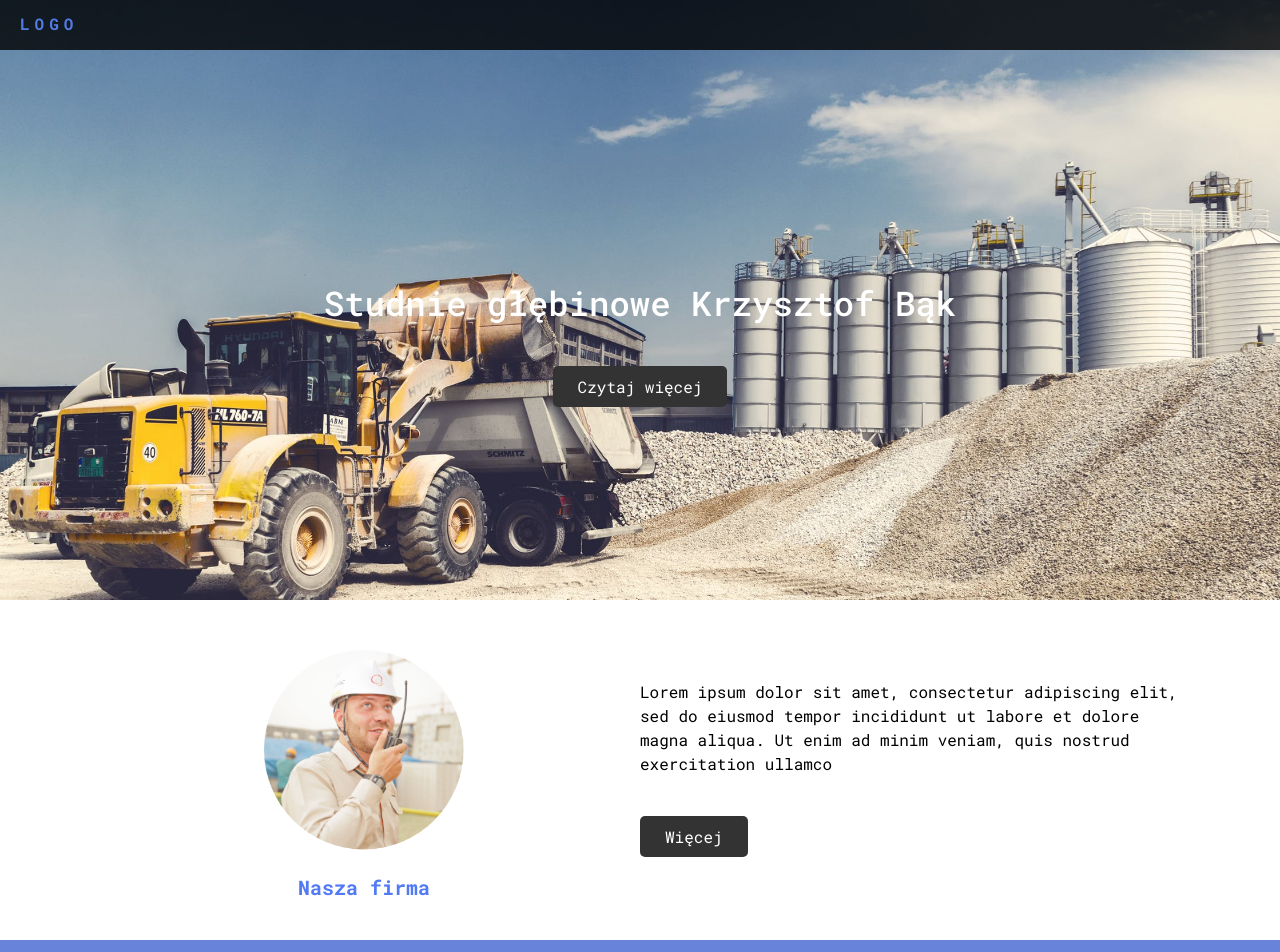
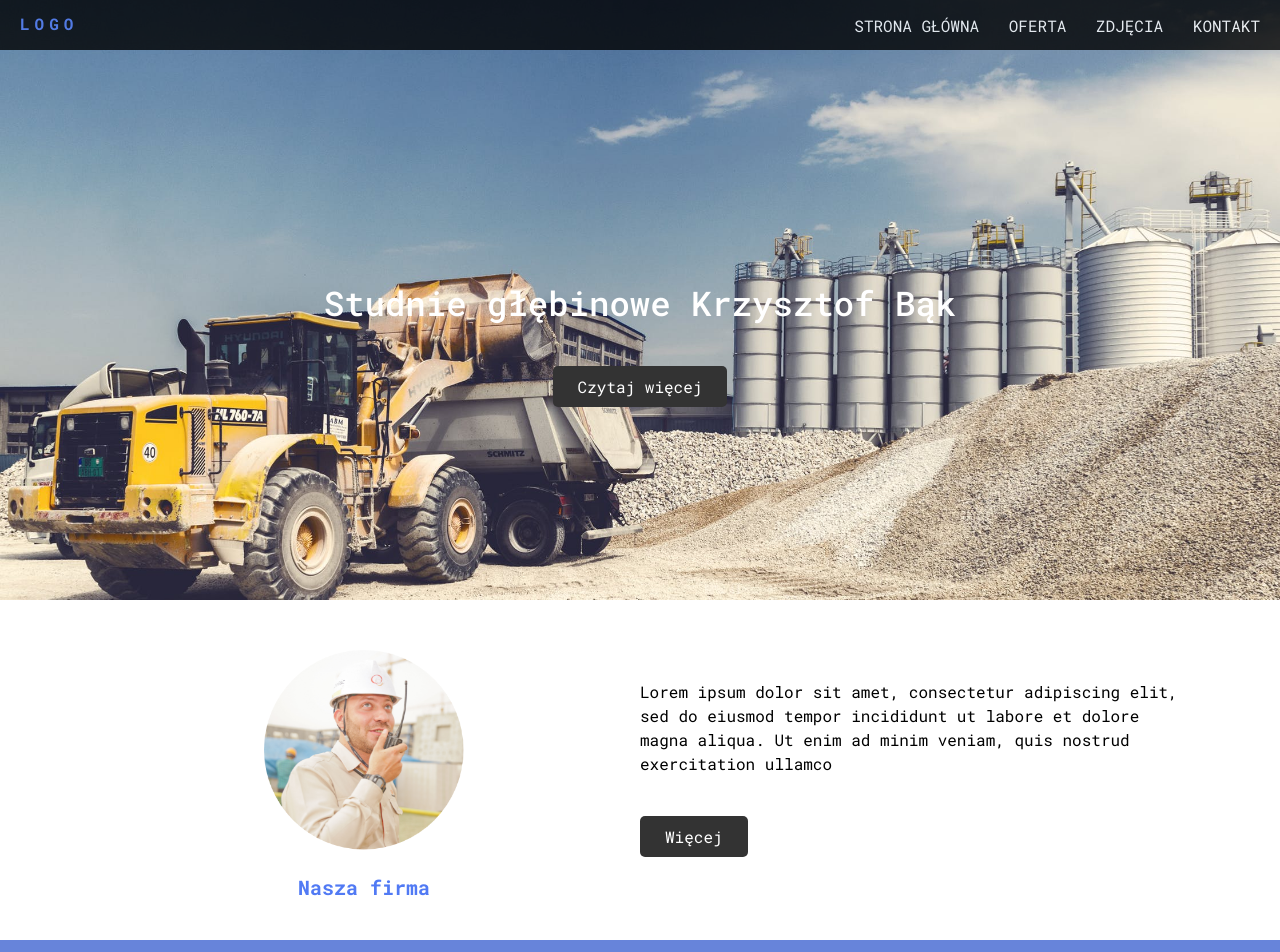
Before and after one commit to slawomirbak/studne_glebinowe, a Jekyll site: the page built from index.html, in a window 1280 px wide and 1400 px high. Shown: the top 952 px of the window. Built offline with Jekyll 4.4.1, drawn with Linux system fonts in a browser that asks for light colours; grey boxes are pictures that could not be loaded.

Commit message:
fix nav bug

```diff
--- a/_includes/nav.html
+++ b/_includes/nav.html
@@ -3,7 +3,7 @@
     <div class="hero-logo">
         <a href="/">LOGO</a>
     </div>
-    <nav class="hero-nav" role="navigation">
+    <nav class="hero-nav nav-preload" role="navigation">
         <div id="menuToggle">
             <input type="checkbox" />
             <span></span>
--- a/_sass/1-modules/nav.sass
+++ b/_sass/1-modules/nav.sass
@@ -1,4 +1,12 @@
-// Navigation
+// disable transition
+.nav-preload *
+  -webkit-transition: none !important
+  -moz-transition: none !important
+  -ms-transition: none !important
+  -o-transition: none !important
+
+
+  // Navigation
 .hero-nav
   a
     text-decoration: none
@@ -56,7 +64,6 @@
 
 #menuToggle input:checked ~ ul
   transform: none
-  opacity: 1
 
 #menu
   position: absolute
@@ -72,7 +79,6 @@
   transform: translate(100%,0)
   transition: transform 0.3s cubic-bezier(0.77, 0.2, 0.05, 1)
   z-index: 5
-  opacity: 0
 
 
 @media (min-width:768px)
--- a/assets/js/functions.js
+++ b/assets/js/functions.js
@@ -10,6 +10,9 @@
     $(this).css("display","none");
 });
 
+$(document).ready(function() {
+    $(".nav-preload").removeClass("nav-preload");
+});
 
 $('.next').click(function(){
     $(this).closest('.lightbox').hide().next().show();
--- a/contact.html
+++ b/contact.html
@@ -46,6 +46,6 @@
     </section>
 </div>
 <div class="map-wrapper clear-both">
-    <div class="overlay-map"> <p class="click-disable">kliknj aby włączyć mapę</p></div>
+    <div class="overlay-map"> <p class="click-disable">kliknj</p></div>
     <iframe src="https://www.google.com/maps/d/embed?mid=1CoOTXCbqgA2z1rjzQJ9hMK6Be7Zm-II3"  height="400"></iframe>
 </div>
```
